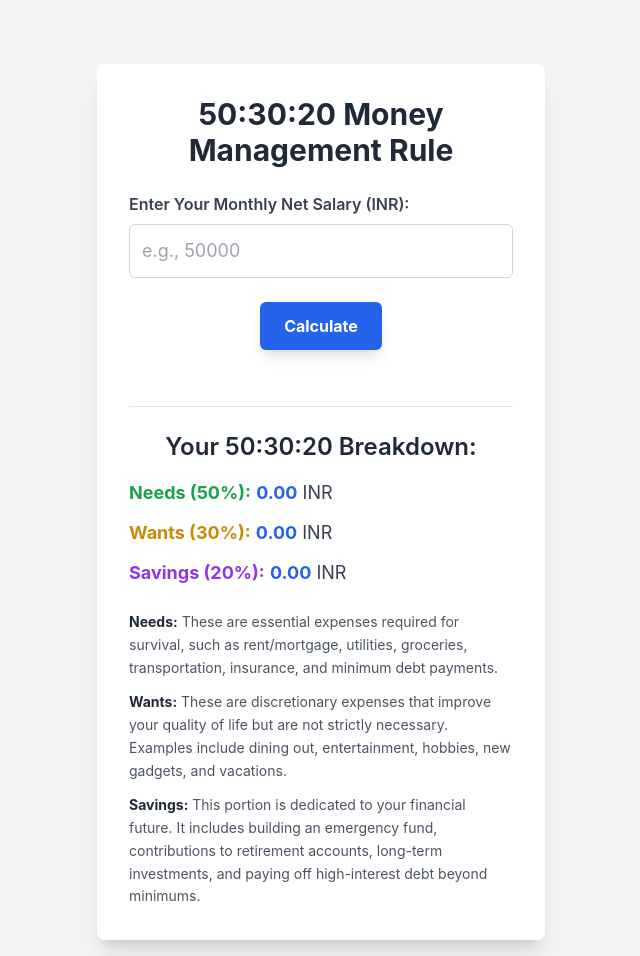
After one commit to coderbinary/Finance-Tracker, a Flask app: page /money-rule in a window 1280 px wide. The commit adds this page. Shown: the whole page, without its empty margins (319-959 px from the left). Run offline with Flask 3, Linux system fonts and the light colour scheme; some libraries are stand-ins or nearby versions.

Commit message:
Added a new section

```diff
--- a/app.py
+++ b/app.py
@@ -123,5 +123,9 @@ def add_expense():
 
     return render_template('add_expense.html')
 
+@app.route('/money-rule')
+def money_rule():
+    return render_template('money_rule.html')
+
 if __name__ == '__main__':
     app.run(debug=True)
--- a/templates/home.html
+++ b/templates/home.html
@@ -160,6 +160,7 @@ input:checked + .slider:before {
             <a href="/">Home</a>
             <a href="/add-expense">Add Expense</a>
             <a href="/savings-goal">Savings Goal</a>
+            <a href="/money-rule">Money Rule</a>
             <a href="#">Reports</a>
             <a href="#">Settings</a>
         </div>
@@ -189,6 +190,7 @@ input:checked + .slider:before {
 
         <div class="button-group">
             <button class="btn" onclick="window.location.href='/add-expense'">➕ Add Expense</button>
+            <button class="btn" onclick="window.location.href='/money-rule'">💸 Money Rule</button>
             <button class="btn">📊 View Reports</button>
             <button class="btn">⚙️ Settings</button>
         </div>
--- /dev/null
+++ b/templates/money_rule.html
@@ -0,0 +1,143 @@
+<!DOCTYPE html>
+<html lang="en">
+<head>
+    <meta charset="UTF-8">
+    <meta name="viewport" content="width=device-width, initial-scale=1.0">
+    <title>50:30:20 Money Rule Calculator</title>
+    <!-- Tailwind CSS CDN -->
+    <script src="https://cdn.tailwindcss.com"></script>
+    <style>
+        /* Custom styles to ensure font and basic layout consistency */
+        body {
+            font-family: 'Inter', sans-serif; /* Using Inter font as per instructions */
+            display: flex;
+            justify-content: center;
+            align-items: flex-start;
+            min-height: 100vh;
+            background-color: #f4f4f4;
+            padding: 20px;
+            box-sizing: border-box;
+        }
+
+        /* Responsive adjustments for smaller screens */
+        @media (max-width: 640px) {
+            .calculator-container {
+                padding: 20px;
+                margin-top: 20px;
+            }
+            h1 {
+                font-size: 1.5rem;
+            }
+            .input-group label {
+                font-size: 0.9rem;
+            }
+            input[type="number"], button {
+                font-size: 1rem;
+                padding: 10px;
+            }
+            .results p, .explanation {
+                font-size: 0.9rem;
+            }
+        }
+    </style>
+</head>
+<body class="bg-gray-100 flex justify-center items-center min-h-screen p-4">
+    <div class="calculator-container bg-white p-8 rounded-lg shadow-xl w-full max-w-md text-center mt-12">
+        <h1 class="text-3xl font-bold text-gray-800 mb-6">50:30:20 Money Management Rule </h1>
+
+        <div class="input-group mb-6 text-left">
+            <label for="salary" class="block text-gray-700 font-semibold mb-2">Enter Your Monthly Net Salary (INR):</label>
+            <input type="number" id="salary" placeholder="e.g., 50000"
+                   class="w-full p-3 border border-gray-300 rounded-md focus:outline-none focus:ring-2 focus:ring-blue-500 text-lg">
+        </div>
+
+        <button id="calculateBtn"
+                class="bg-blue-600 hover:bg-blue-700 text-white font-bold py-3 px-6 rounded-md transition duration-300 ease-in-out shadow-lg mb-8">
+            Calculate
+        </button>
+
+        <div class="results mt-6 pt-6 border-t border-gray-200 text-left">
+            <h2 class="text-2xl font-semibold text-gray-800 mb-4 text-center">Your 50:30:20 Breakdown:</h2>
+            <p class="text-lg mb-3 text-gray-700">
+                <strong class="text-green-600">Needs (50%):</strong> <span id="needsAmount" class="font-bold text-blue-600">0.00</span> INR
+            </p>
+            <p class="text-lg mb-3 text-gray-700">
+                <strong class="text-yellow-600">Wants (30%):</strong> <span id="wantsAmount" class="font-bold text-blue-600">0.00</span> INR
+            </p>
+            <p class="text-lg mb-3 text-gray-700">
+                <strong class="text-purple-600">Savings (20%):</strong> <span id="savingsAmount" class="font-bold text-blue-600">0.00</span> INR
+            </p>
+
+            <p class="explanation text-sm text-gray-600 mt-6 leading-relaxed">
+                <strong class="text-gray-800">Needs:</strong> These are essential expenses required for survival, such as rent/mortgage, utilities, groceries, transportation, insurance, and minimum debt payments.
+            </p>
+            <p class="explanation text-sm text-gray-600 mt-3 leading-relaxed">
+                <strong class="text-gray-800">Wants:</strong> These are discretionary expenses that improve your quality of life but are not strictly necessary. Examples include dining out, entertainment, hobbies, new gadgets, and vacations.
+            </p>
+            <p class="explanation text-sm text-gray-600 mt-3 leading-relaxed">
+                <strong class="text-gray-800">Savings:</strong> This portion is dedicated to your financial future. It includes building an emergency fund, contributions to retirement accounts, long-term investments, and paying off high-interest debt beyond minimums.
+            </p>
+        </div>
+    </div>
+
+    <script>
+        // Ensure the JavaScript runs after the DOM is fully loaded
+        document.addEventListener('DOMContentLoaded', () => {
+            // Get references to the HTML elements
+            const salaryInput = document.getElementById('salary');
+            const calculateBtn = document.getElementById('calculateBtn');
+            const needsAmountSpan = document.getElementById('needsAmount');
+            const wantsAmountSpan = document.getElementById('wantsAmount');
+            const savingsAmountSpan = document.getElementById('savingsAmount');
+
+            // Add an event listener to the calculate button
+            calculateBtn.addEventListener('click', () => {
+                // Get the salary value from the input and convert it to a floating-point number
+                const salary = parseFloat(salaryInput.value);
+
+                // Basic input validation: Check if salary is a valid positive number
+                if (isNaN(salary) || salary <= 0) {
+                    // Use a custom message box instead of alert() for better UX
+                    alert("Please enter a valid positive monthly salary.");
+                    // Reset the displayed amounts
+                    needsAmountSpan.textContent = '0.00';
+                    wantsAmountSpan.textContent = '0.00';
+                    savingsAmountSpan.textContent = '0.00';
+                    return; // Stop the function execution if input is invalid
+                }
+
+                // Calculate the amounts based on the 50:30:20 rule
+                const needs = salary * 0.50;    // 50% for needs
+                const wants = salary * 0.30;    // 30% for wants
+                const savings = salary * 0.20;  // 20% for savings
+
+                // Update the text content of the respective span elements
+                // toFixed(2) formats the number to two decimal places
+                needsAmountSpan.textContent = needs.toFixed(2);
+                wantsAmountSpan.textContent = wants.toFixed(2);
+                savingsAmountSpan.textContent = savings.toFixed(2);
+            });
+        });
+
+        // Simple alert replacement function for better UX (though not strictly required for this simple app)
+        function alert(message) {
+            const container = document.querySelector('.calculator-container');
+            let messageBox = document.getElementById('messageBox');
+
+            if (!messageBox) {
+                messageBox = document.createElement('div');
+                messageBox.id = 'messageBox';
+                messageBox.className = 'fixed top-1/2 left-1/2 -translate-x-1/2 -translate-y-1/2 bg-red-500 text-white p-4 rounded-md shadow-lg z-50 transition-opacity duration-300 opacity-0';
+                container.appendChild(messageBox);
+            }
+
+            messageBox.textContent = message;
+            messageBox.style.opacity = '1';
+
+            setTimeout(() => {
+                messageBox.style.opacity = '0';
+            }, 3000); // Hide after 3 seconds
+        }
+    </script>
+</body>
+</html>
```
